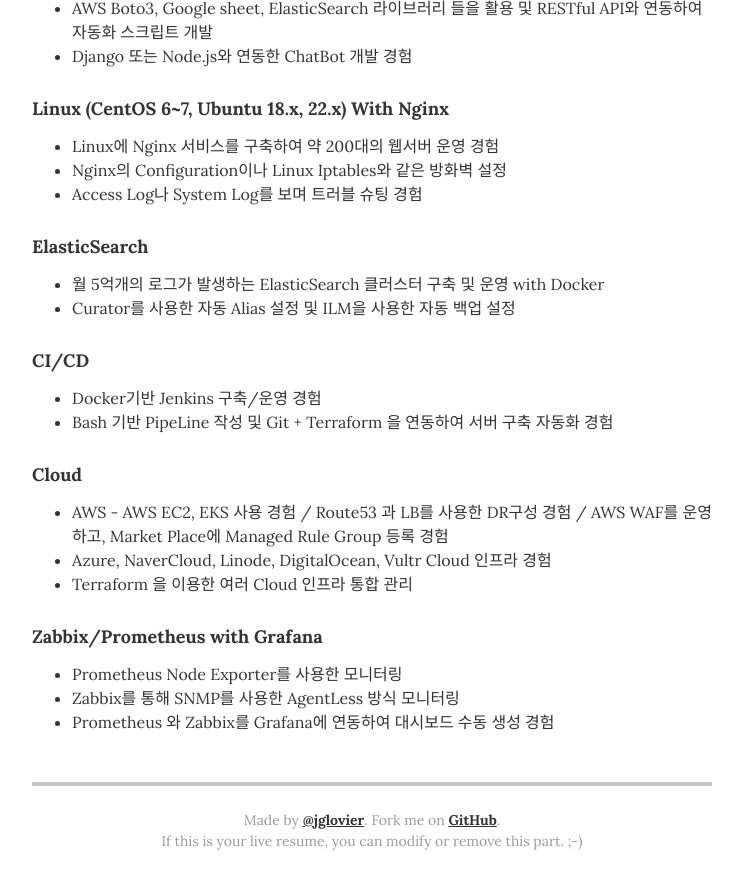
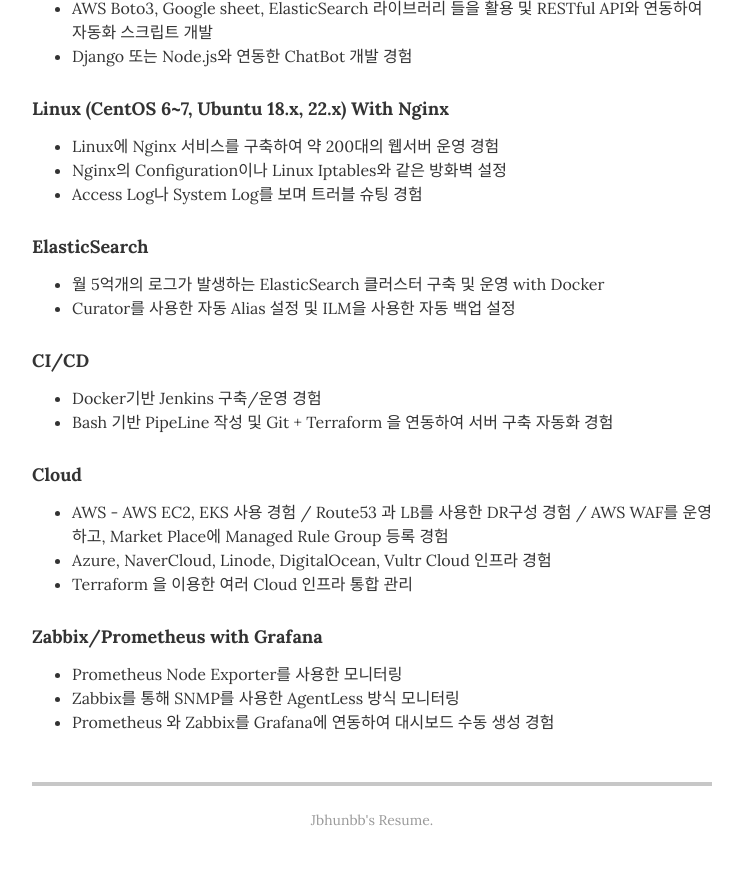
Before and after one commit to jbhunbb/jbhunbb.github.io, a Jekyll site: the page built from index.html, in a window 1280 px wide and 900 px high, scrolled down 2585 px. Shown: the top 889 px of the window, without its empty margins (268-1011 px from the left). Built offline with Jekyll 4.4.1, drawn with Linux system fonts in a browser that asks for light colours.

```diff
--- a/_layouts/resume.html
+++ b/_layouts/resume.html
@@ -232,8 +232,7 @@
       {% endif %}
 
       <footer class="page-footer">
-        <p class="footer-line">Made by <a href="http://twitter.com/jglovier">@jglovier</a>. Fork me on <a href="https://github.com/jglovier/resume-template">GitHub</a>.</p>
-        <p class="footer-line">If this is your live resume, you can modify or remove this part. ;-)</p>
+        <p class="footer-line">Jbhunbb's Resume</a>.</p>
       </footer>
 
     </div>
```
